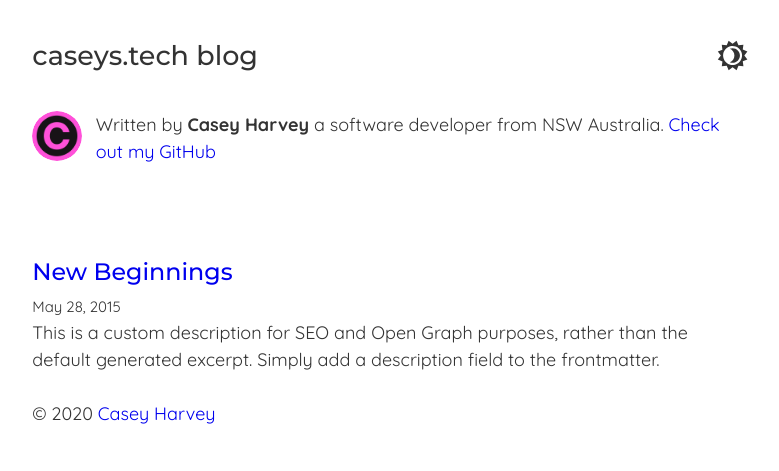
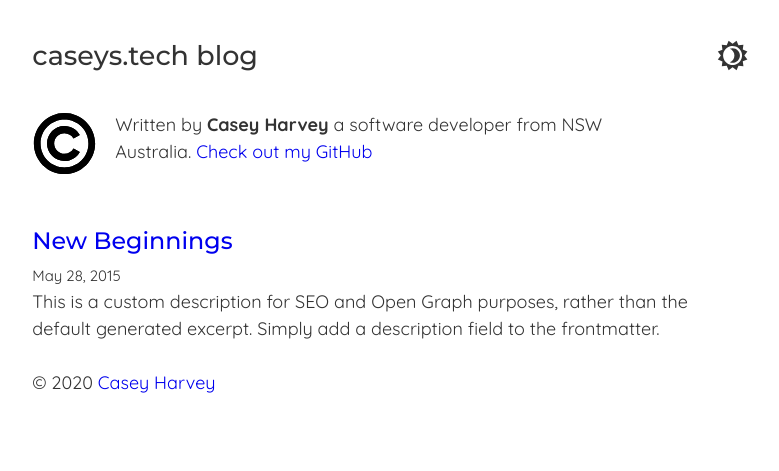
Before and after one commit to caseyharvey/blog.casey, a Gatsby site: page / in a window 1280 px wide. Shown: the whole page, without its empty margins (250-1029 px from the left). Built offline with nearby package versions, Linux system fonts and the light colour scheme; Gatsby itself is replaced by a stand-in of ours; some packages are replaced by stand-ins of ours.

Commit message:
Add svg to avatar

```diff
--- a/src/components/bio.js
+++ b/src/components/bio.js
@@ -1,26 +1,10 @@
-/**
- * Bio component that queries for data
- * with Gatsby's useStaticQuery component
- *
- * See: https://www.gatsbyjs.org/docs/use-static-query/
- */
-
+import { graphql, useStaticQuery } from "gatsby"
 import React from "react"
-import { useStaticQuery, graphql } from "gatsby"
-import Image from "gatsby-image"
-
-import { rhythm } from "../utils/typography"
+import Avatar from "../../content/assets/mono-c.svg"
 
 const Bio = () => {
   const data = useStaticQuery(graphql`
     query BioQuery {
-      avatar: file(absolutePath: { regex: "/pink-c-min.jpg/" }) {
-        childImageSharp {
-          fixed(width: 50, height: 50) {
-            ...GatsbyImageSharpFixed
-          }
-        }
-      }
       site {
         siteMetadata {
           author {
@@ -38,26 +22,8 @@ const Bio = () => {
 
   const { author, social } = data.site.siteMetadata
   return (
-    <div
-      style={{
-        display: `flex`,
-        marginBottom: rhythm(2.5),
-      }}
-    >
-      <Image
-        className="avatar"
-        fixed={data.avatar.childImageSharp.fixed}
-        alt={author.name}
-        style={{
-          marginRight: rhythm(1 / 2),
-          marginBottom: 0,
-          minWidth: 50,
-          borderRadius: `100%`,
-        }}
-        imgStyle={{
-          borderRadius: `50%`,
-        }}
-      />
+    <div className="bio">
+      <Avatar className="avatar" />
       <p>
         Written by <strong>{author.name}</strong> {author.summary}
         {` `}
--- a/src/components/layout.scss
+++ b/src/components/layout.scss
@@ -25,6 +25,21 @@ body {
     }
     a {
       text-decoration: none;
+    }
+
+    .bio {
+      display: flex;
+      margin-bottom: 2rem;
+
+      .avatar {
+        width: 65px;
+        height: 65px;
+        margin-right: 1rem;
+      }
+
+      p {
+        width: 70%;
+      }
     }
 
     blockquote {
@@ -59,6 +74,10 @@ body {
 
     a {
       color: $accent-two;
+    }
+
+    .avatar {
+      fill: $accent-one;
     }
 
     blockquote {
@@ -166,13 +185,13 @@ body {
       color: $accent-two-light;
     }
 
+    .avatar {
+      fill: $accent-two-light;
+    }
+
     blockquote {
       color: lighten($text-light, 10%);
       border-left: 4px solid $bg-light;
-    }
-
-    .avatar {
-      filter: hue-rotate(210deg) saturate(60%) brightness(1.4);
     }
 
     // Prism Js Styles ===========
```
Also changed, not shown: content/assets/mono-c.svg (added).
